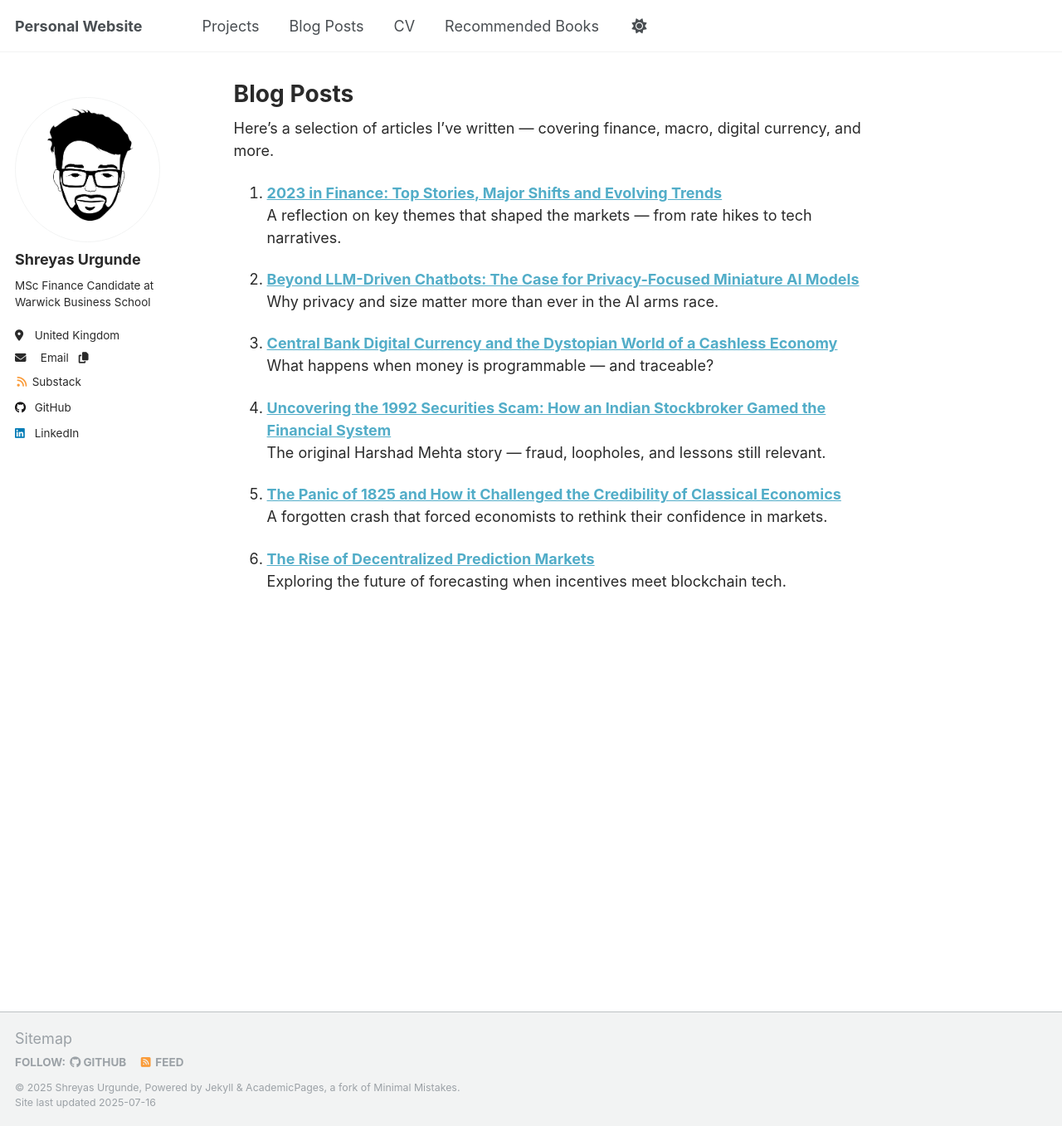
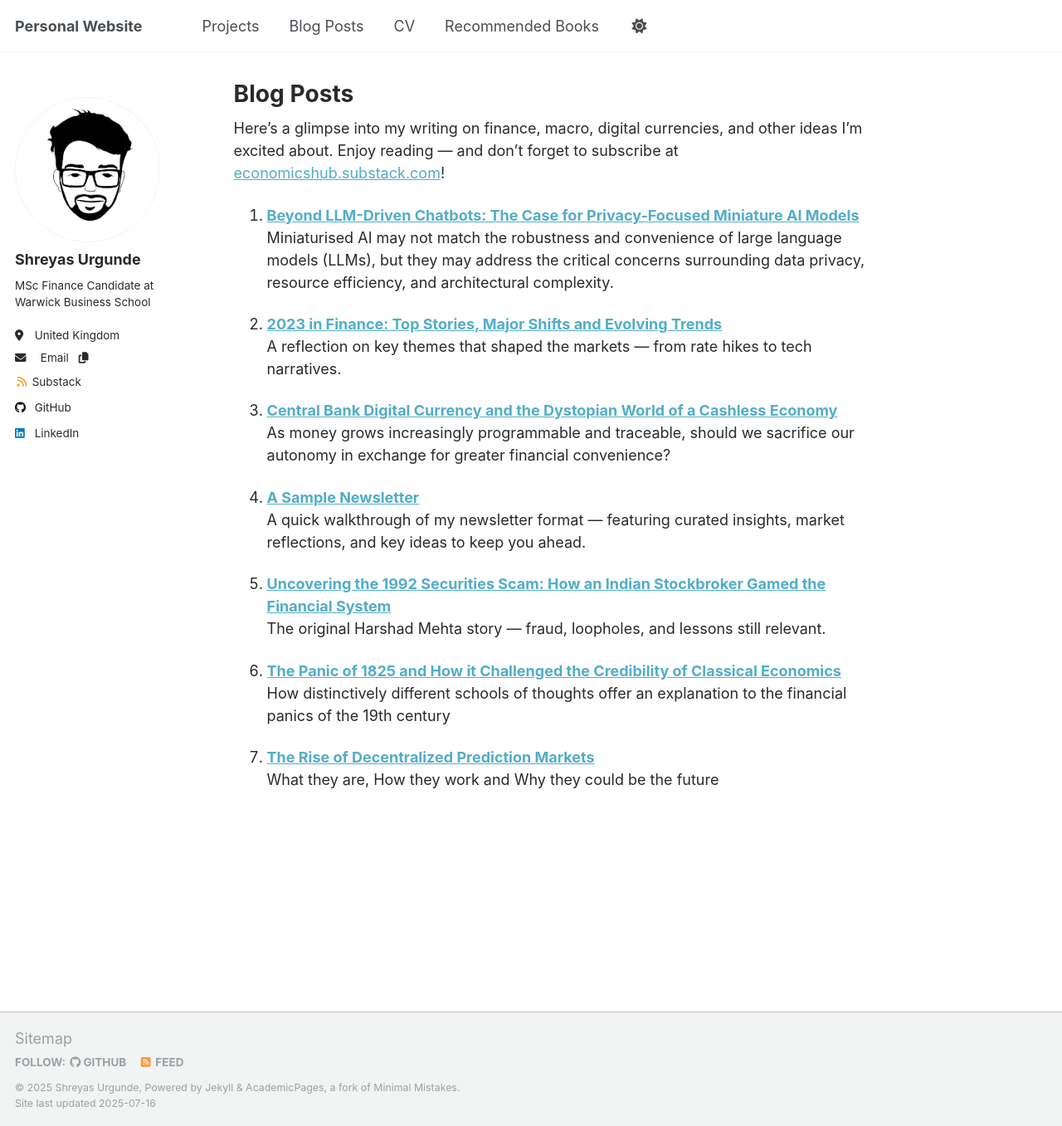
Before and after one commit to shreyasxi/shreyasxi.github.io, a Jekyll site: the page built from _pages/year-archive.md, in a window 1280 px wide and 1357 px high. Shown: the whole window at 83% size. Built offline with Jekyll 4.4.1, drawn with Linux system fonts in a browser that asks for light colours; a script that is not in the unit is left out.

Commit message:
Update year-archive.md

```diff
--- a/_pages/year-archive.md
+++ b/_pages/year-archive.md
@@ -5,22 +5,25 @@ permalink: /year-archive/
 author_profile: true
 ---
 
-Here’s a selection of articles I’ve written — covering finance, macro, digital currency, and more.
+Here’s a glimpse into my writing on finance, macro, digital currencies, and other ideas I’m excited about. Enjoy reading — and don’t forget to subscribe at [economicshub.substack.com](https://economicshub.substack.com/)!
 
-1. <a href="https://economicshub.substack.com/p/2023-in-finance-top-stories-major" target="_blank"><strong>2023 in Finance: Top Stories, Major Shifts and Evolving Trends</strong></a>
+1. <a href="https://www.instagram.com/p/C09ADUXPO-9/?img_index=1" target="_blank"><strong>Beyond LLM-Driven Chatbots: The Case for Privacy-Focused Miniature AI Models</strong></a>
+   Miniaturised AI may not match the robustness and convenience of large language models (LLMs), but they may address  the critical concerns surrounding data privacy, resource efficiency, and architectural complexity.
+
+2. <a href="https://www.instagram.com/p/C117XVat_5N/?img_index=1" target="_blank"><strong>2023 in Finance: Top Stories, Major Shifts and Evolving Trends</strong></a>
    A reflection on key themes that shaped the markets — from rate hikes to tech narratives.
 
-2. <a href="https://economicshub.substack.com/p/beyond-llm-driven-chatbots-mini-ai" target="_blank"><strong>Beyond LLM-Driven Chatbots: The Case for Privacy-Focused Miniature AI Models</strong></a>
-   Why privacy and size matter more than ever in the AI arms race.
+3. <a href="https://economicshub.substack.com/p/central-bank-digital-currency-and?s=r" target="_blank"><strong>Central Bank Digital Currency and the Dystopian World of a Cashless Economy</strong></a>
+   As money grows increasingly programmable and traceable, should we sacrifice our autonomy in exchange for greater financial convenience?
 
-3. <a href="https://economicshub.substack.com/p/central-bank-digital-currency-and?s=r" target="_blank"><strong>Central Bank Digital Currency and the Dystopian World of a Cashless Economy</strong></a>
-   What happens when money is programmable — and traceable?
+4. <a href="https://economicshub.substack.com/p/the-economics-hub-newsletter-week-867" target="_blank"><strong>A Sample Newsletter</strong></a>
+   A quick walkthrough of my newsletter format — featuring curated insights, market reflections, and key ideas to keep you ahead.
 
-4. <a href="https://economicshub.substack.com/p/1992-securities-scam-india" target="_blank"><strong>Uncovering the 1992 Securities Scam: How an Indian Stockbroker Gamed the Financial System</strong></a>
+5. <a href="https://www.instagram.com/p/CJYj5DRnuZa/?next=%2F" target="_blank"><strong>Uncovering the 1992 Securities Scam: How an Indian Stockbroker Gamed the Financial System</strong></a>
    The original Harshad Mehta story — fraud, loopholes, and lessons still relevant.
 
-5. <a href="https://economicshub.substack.com/p/the-panic-of-1825-and-how-it-challenged" target="_blank"><strong>The Panic of 1825 and How it Challenged the Credibility of Classical Economics</strong></a>
-   A forgotten crash that forced economists to rethink their confidence in markets.
+6. <a href="https://economicshub.substack.com/p/the-panic-of-1825-and-how-it-challenged" target="_blank"><strong>The Panic of 1825 and How it Challenged the Credibility of Classical Economics</strong></a>
+   How distinctively different schools of thoughts offer an explanation to the financial panics of the 19th century
 
-6. <a href="https://economicshub.substack.com/p/the-rise-of-decentralized-prediction?s=r" target="_blank"><strong>The Rise of Decentralized Prediction Markets</strong></a>
-   Exploring the future of forecasting when incentives meet blockchain tech.
+7. <a href="https://economicshub.substack.com/p/the-rise-of-decentralized-prediction?s=r" target="_blank"><strong>The Rise of Decentralized Prediction Markets</strong></a>
+   What they are, How they work and Why they could be the future
```
